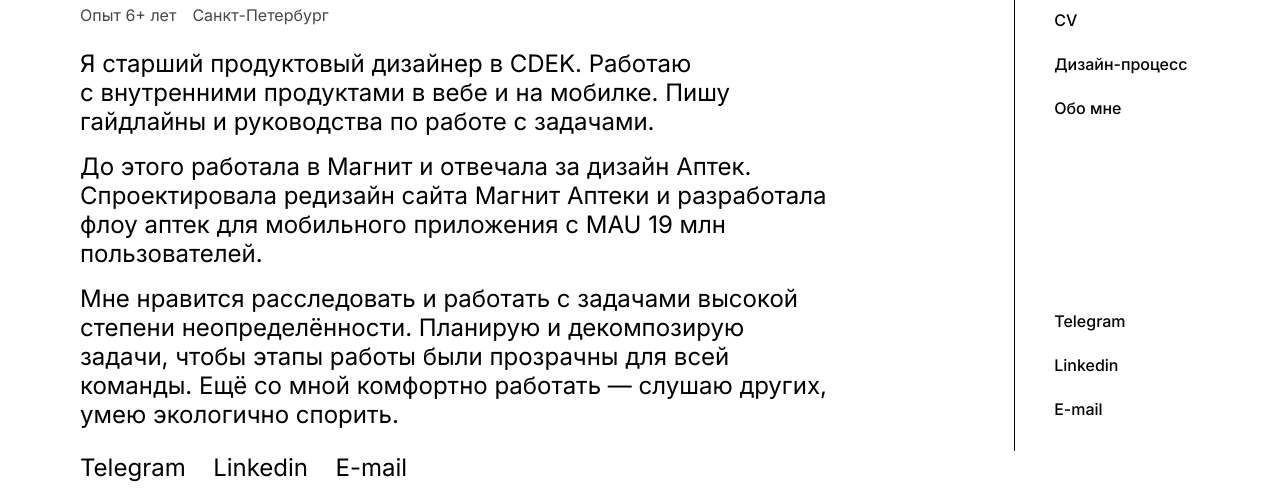
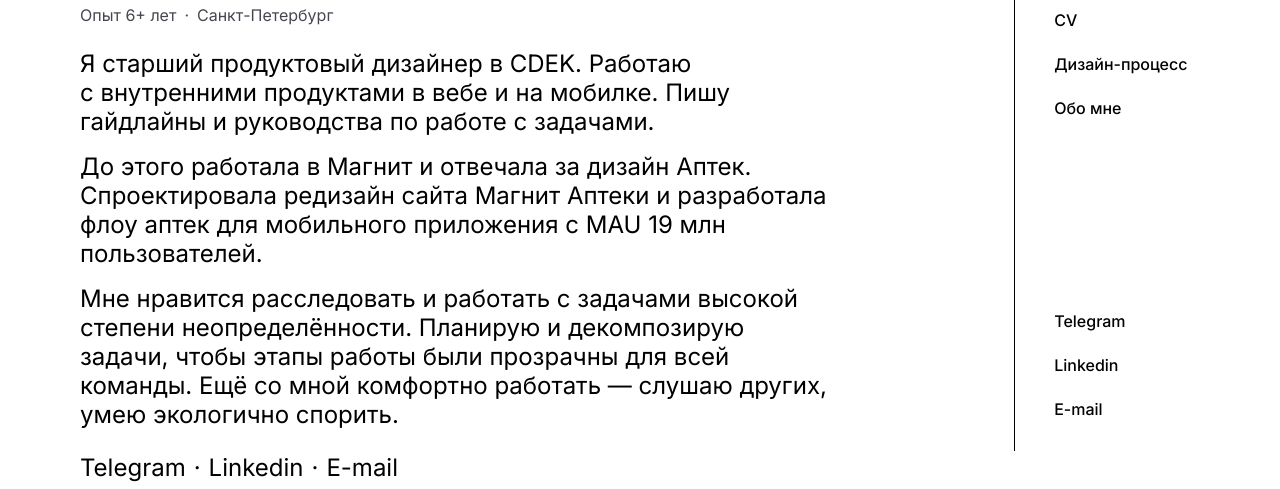
Before and after one commit to springmelody/elvina, a website built with Vite: page index.html in a window 1280 px wide. Shown: the part 311-800 px from the top of the page. Built offline with nearby package versions, Linux system fonts and the light colour scheme.

Commit message:
Added dots

```diff
--- a/index.html
+++ b/index.html
@@ -58,6 +58,7 @@
             <h1 class="hello__title title">Продуктовый дизайнер</h1>
             <ul class="hello__about">
               <li>Опыт 6+ лет</li>
+              <li>·</li>
               <li>Санкт-Петербург</li>
             </ul>
             <p class="hello__text">
@@ -80,10 +81,12 @@
             </p>
             <div class="hello__links">
               <a href="https://t.me/elvinaza">Telegram</a>
+              <span>·</span>
               <a
                 href="https://www.linkedin.com/in/elvina-zakharova-25a563173?trk=conversation-details-page_thread_thread-items-group_participants-profile-card_member-image"
                 >Linkedin</a
               >
+              <span>·</span>
               <a href="mailto:elvinainhist@gmail.com ">E-mail</a>
             </div>
           </div>
--- a/styles/blocks/hello.css
+++ b/styles/blocks/hello.css
@@ -24,7 +24,7 @@
   list-style: none;
   display: flex;
   align-items: center;
-  gap: 16px;
+  gap: 8px;
   color: var(--color-gray);
   margin-bottom: 16px;
 }
@@ -38,13 +38,25 @@
   margin: 0 0 16px;
 }
 
+.hello__links {
+  display: flex;
+  flex-wrap: wrap;
+  gap: 8px;
+}
+
 .hello__links a {
   text-decoration: none;
   font-size: 16px;
   line-height: 19px;
   font-weight: 400;
   color: var(--color-black);
-  margin-right: 18px;
+}
+
+.hello__links span {
+  font-size: 16px;
+  line-height: 19px;
+  font-weight: 400;
+  color: var(--color-black);
 }
 
 @media (min-width: 1280px) {
@@ -75,6 +87,10 @@
   .hello__links a {
     font-size: 24px;
     line-height: 29px;
-    margin-right: 23px;
+  }
+
+  .hello__links span {
+    font-size: 24px;
+    line-height: 29px;
   }
 }
```
